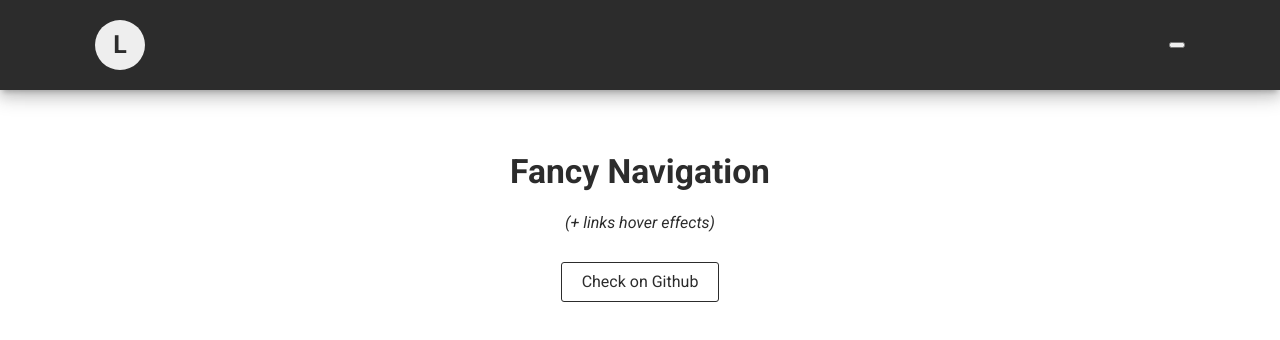
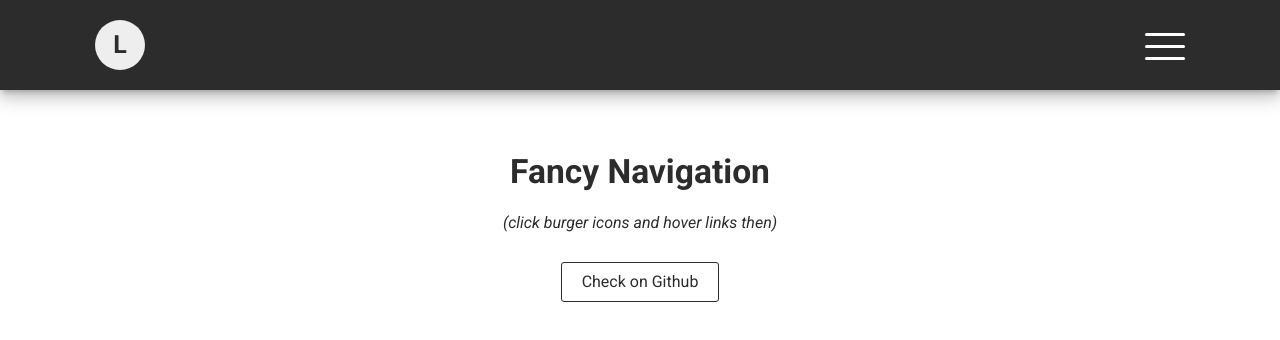
Before and after one commit to nat-davydova/fancy-navigation, a plain HTML site: page dist/index.html in a window 1280 px wide. Drawn offline with nearby package versions, Linux system fonts and the light colour scheme.

Commit message:
Navbar: burger icon styles

```diff
--- a/src/index.pug
+++ b/src/index.pug
@@ -1,7 +1,7 @@
 //PEN HEADER
 header.header
   h1.header__title Fancy Navigation
-  .header__subtitle (+ links hover effects)
+  .header__subtitle (click burger icons and hover links then)
   .header__btns.btns
     a.header__btn.btn(
       href="https://github.com/nat-davydova/fancy-navigation",
--- a/src/style.scss
+++ b/src/style.scss
@@ -57,8 +57,6 @@ body {
   border-radius: 3px;
 
   cursor: pointer;
-
-  outline: none;
 
   &:last-child {
     margin-right: 0;
@@ -121,6 +119,11 @@ body {
 $nav-dark-color: #2c2c2c;
 $nav-light-color: #fff;
 
+$toggler-width: 40px;
+$toggler-height: 25px;
+
+$toggler-bar-height: 3px;
+
 .main-nav {
   position: fixed;
   top: 0;
@@ -150,3 +153,37 @@ $nav-light-color: #fff;
   width: 100%;
   height: 100%;
 }
+
+.toggler-open {
+  position: relative;
+
+  width: $toggler-width;
+  height: $toggler-height;
+
+  border: none;
+  background-color: transparent;
+
+  cursor: pointer;
+}
+
+.toggler-open__bar {
+  @include position-absolute($left: 0);
+
+  width: 100%;
+  height: $toggler-bar-height;
+
+  background-color: $nav-light-color;
+  border-radius: $toggler-bar-height;
+
+  &:nth-child(1) {
+    top: 0;
+  }
+
+  &:nth-child(2) {
+    top: $toggler-bar-height * 4;
+  }
+
+  &:nth-child(3) {
+    top: $toggler-bar-height * 8;
+  }
+}
```
Also changed, not shown: dist/index.html, dist/style.css.
